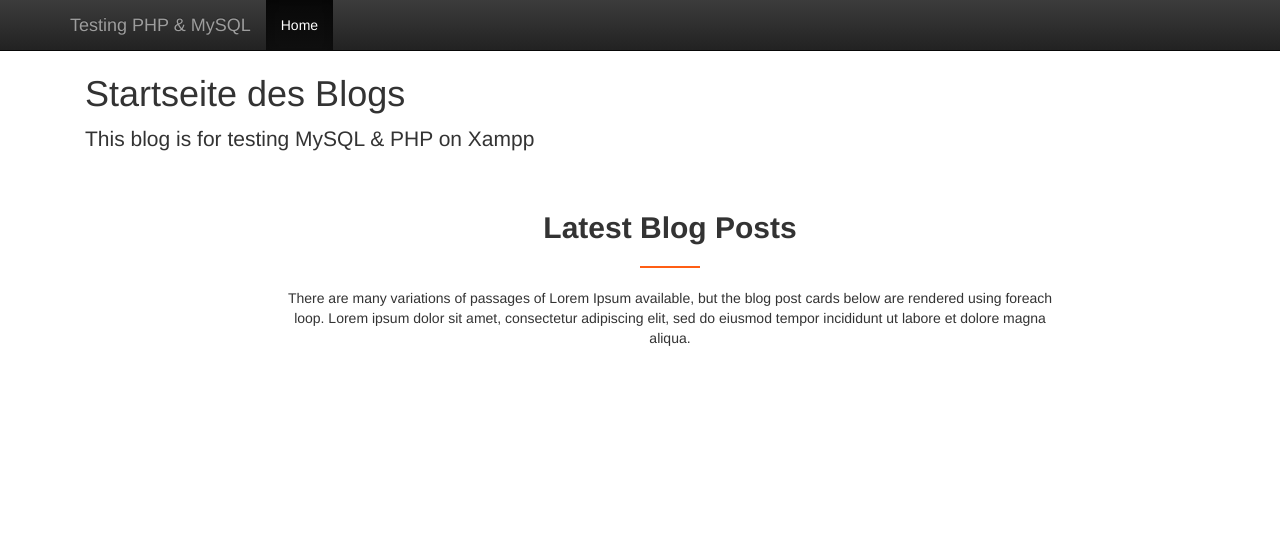
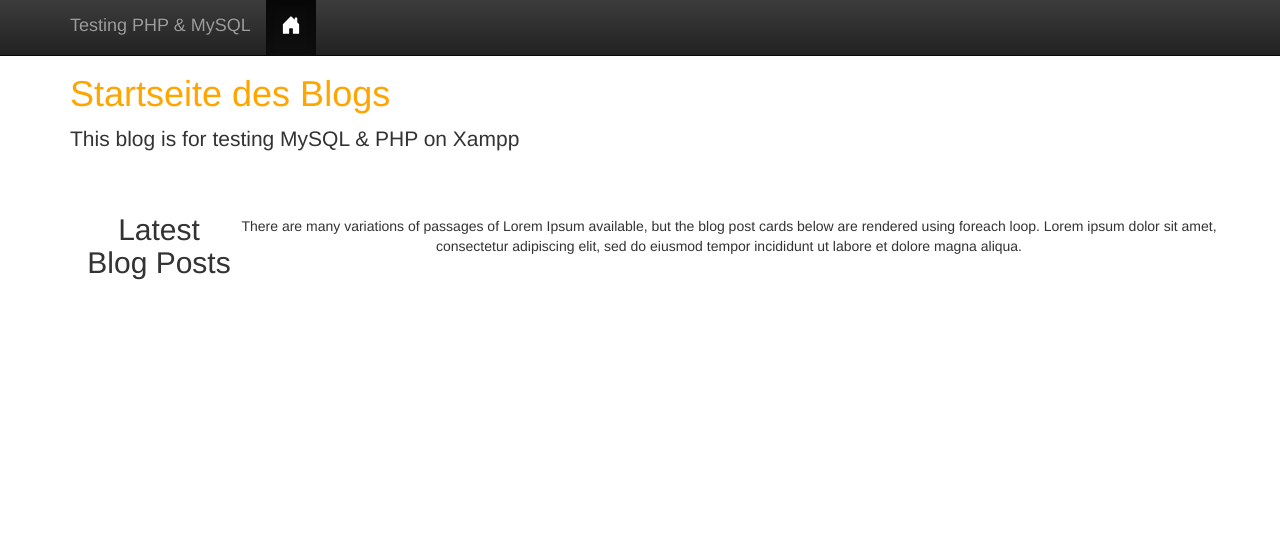
Before and after one commit to Abrellr/PHPblog, a PHP site: page / in a window 1280 px wide. Shown: the top 545 px of the page. Run offline with PHP 8.4, Linux system fonts and the light colour scheme; data that the repository does not hold is empty; some libraries are stand-ins or nearby versions.

Commit message:
iron style

```diff
--- a/pages/elements/header.php
+++ b/pages/elements/header.php
@@ -1,5 +1,6 @@
 <!DOCTYPE html>
 <html lang="en">
+
 <head>
   <meta charset="utf-8">
   <meta http-equiv="X-UA-Compatible" content="IE=edge">
@@ -7,25 +8,17 @@
   <!-- The above 3 meta tags *must* come first in the head; any other head content must come *after* these tags -->
   <meta name="description" content="">
   <meta name="author" content="">
-
   <title>Startseite</title>
-
   <!-- Latest compiled and minified CSS -->
   <link rel="stylesheet" href="https://maxcdn.bootstrapcdn.com/bootstrap/3.3.6/css/bootstrap.min.css" integrity="sha384-1q8mTJOASx8j1Au+a5WDVnPi2lkFfwwEAa8hDDdjZlpLegxhjVME1fgjWPGmkzs7" crossorigin="anonymous">
-
   <!-- Optional theme -->
   <link rel="stylesheet" href="https://maxcdn.bootstrapcdn.com/bootstrap/3.3.6/css/bootstrap-theme.min.css" integrity="sha384-fLW2N01lMqjakBkx3l/M9EahuwpSfeNvV63J5ezn3uZzapT0u7EYsXMjQV+0En5r" crossorigin="anonymous">
+  <!-- HTML5 shim and Respond.js for IE8 support of HTML5 elements and media queries -->
+  <link rel="stylesheet" href="../style/style.css">
 
-    <!-- HTML5 shim and Respond.js for IE8 support of HTML5 elements and media queries -->
-   <!-- WARNING: Respond.js doesn't work if you view the page via file:// -->
-   <!--[if lt IE 9]>
-     <script src="https://oss.maxcdn.com/html5shiv/3.7.2/html5shiv.min.js"></script>
-     <script src="https://oss.maxcdn.com/respond/1.4.2/respond.min.js"></script>
-   <![endif]-->
 </head>
 
 <body>
-
   <nav class="navbar navbar-inverse navbar-fixed-top">
     <div class="container">
       <div class="navbar-header">
@@ -39,12 +32,11 @@
       </div>
       <div id="navbar" class="collapse navbar-collapse">
         <ul id="navItem" class="nav navbar-nav">
-            <li class="active"><a href="index.php">Home</a></li>
+          <li class="active"><a href="index.php"><i class="bi bi-house-door-fill"></i><svg xmlns="http://www.w3.org/2000/svg" width="20" height="20" fill="white" class="bi bi-house-door-fill" viewBox="0 0 16 16">
+                <path d="M6.5 14.5v-3.505c0-.245.25-.495.5-.495h2c.25 0 .5.25.5.5v3.5a.5.5 0 0 0 .5.5h4a.5.5 0 0 0 .5-.5v-7a.5.5 0 0 0-.146-.354L13 5.793V2.5a.5.5 0 0 0-.5-.5h-1a.5.5 0 0 0-.5.5v1.293L8.354 1.146a.5.5 0 0 0-.708 0l-6 6A.5.5 0 0 0 1.5 7.5v7a.5.5 0 0 0 .5.5h4a.5.5 0 0 0 .5-.5z" />
+              </svg></a></li>
         </ul>
       </div>
     </div>
   </nav>
-
   <br /><br />
-
-    <div class="container">
--- a/pages/index.php
+++ b/pages/index.php
@@ -1,9 +1,9 @@
 <?php include("../database.php"); ?>
 <?php include("./elements/header.php"); ?>
 
-
 <!DOCTYPE html>
 <html lang="en">
+
 <head>
   <meta charset="utf-8">
   <meta http-equiv="X-UA-Compatible" content="IE=edge">
@@ -21,21 +21,16 @@
   <link rel="stylesheet" href="https://maxcdn.bootstrapcdn.com/bootstrap/3.3.6/css/bootstrap-theme.min.css" integrity="sha384-fLW2N01lMqjakBkx3l/M9EahuwpSfeNvV63J5ezn3uZzapT0u7EYsXMjQV+0En5r" crossorigin="anonymous">
   <link rel="stylesheet" href="./style/style.css">
   <!-- HTML5 shim and Respond.js for IE8 support of HTML5 elements and media queries -->
-   <!-- WARNING: Respond.js doesn't work if you view the page via file:// -->
-   <!--[if lt IE 9]>
-     <script src="https://oss.maxcdn.com/html5shiv/3.7.2/html5shiv.min.js"></script>
-     <script src="https://oss.maxcdn.com/respond/1.4.2/respond.min.js"></script>
-   <![endif]-->
 </head>
 
-  <body>
+
 <div class="container">
-      <h1>Startseite des Blogs</h1>
+  <h1 id="blogTitle">Startseite des Blogs</h1>
   <p class="lead">This blog is for testing MySQL & PHP on Xampp</p>
   <!--fetch and loop the data from database here-->
-      <?php $res = fetch_posts();?>
+  <?php $res = fetch_posts(); ?>
   <ul>
-        <?php foreach ($res AS $row): ?>
+    <?php foreach ($res as $row) : ?>
       <li>
         <a href="post.php?id=<?php echo $row['id']; ?>">
           <?php echo $row["title"]; ?>
@@ -52,8 +47,8 @@
   <section class="blog-area pt-5 pb-5">
     <div class="container">
       <div class="row">
-                    <div class="col-xl-12 text-center pb-3">
-                        <div class="section-title service-title">
+        <div class="col-xl-12 col-sm-12 col-xs-12 text-center">
+          <div class="section-title">
             <h2>Latest Blog Posts</h2>
             <p>There are many variations of passages of Lorem Ipsum available, but the blog post cards below are rendered using foreach loop.
               Lorem ipsum dolor sit amet, consectetur adipiscing elit, sed do eiusmod tempor incididunt ut labore et dolore magna aliqua.
@@ -61,13 +56,14 @@
           </div>
         </div>
       </div>
-                <?php $res = fetch_posts();?>
-                <?php foreach ($res AS $row): ?>
-                <div class="row">
-                    <div class="col-xl-4 col-lg-4 col-md-6 mb-30">
+      <div class="row" style="padding: 2em;">
+        <?php $res = fetch_posts(); ?>
+        <?php foreach ($res as $row) : ?>
+
+          <div id="cardCol" class="col-xl-4 col-lg-4 col-md-6 col-sm-12" style="margin-bottom: 2em;">
             <div class="blog-wrapper home-blog-wrapper white-bg">
               <div class="blog-thumb">
-                                <a href="post.php?id=<?php echo $row['id']; ?>" >
+                <a href="post.php?id=<?php echo $row['id']; ?>">
                   <img src="https://images.unsplash.com/photo-1529380996459-a5a4eeea810a?ixlib=rb-1.2.1&ixid=MXwxMjA3fDB8MHxwaG90by1wYWdlfHx8fGVufDB8fHw%3D&auto=format&fit=crop&w=750&q=80" alt="" />
                 </a>
               </div>
@@ -85,7 +81,7 @@
                 </p>
               </div>
               <div class="link-box home-blog-link">
-                              <a href="post.php?id=<?php echo $row['id']; ?>" >Read More</a>
+                <a href="post.php?id=<?php echo $row['id']; ?>">Read More</a>
               </div>
             </div>
           </div>
@@ -93,7 +89,7 @@
       </div>
     </div>
   </section>
-
 </div>
 
+</body>
 <?php include("./elements/footer.php"); ?>
--- a/pages/post.php
+++ b/pages/post.php
@@ -1,13 +1,14 @@
 <?php include("../database.php"); ?>
 <?php include("elements/header.php"); ?>
 
-<h1>Post.php</h1>
 
 <?php
 $id = $_GET['id'];
 $post = fetch_post($id);
 ?>
 
+<div class="container fluid">
+    <h1>Post Page</h1>
     <div class="panel panel-default">
         <div class="panel-heading">
             <h3 class="panel-title"><?php echo $post["title"]; ?></h3>
@@ -16,4 +17,5 @@ $post = fetch_post($id);
             <?php echo $post["content"]; ?>
         </div>
     </div>
+</div>
 <?php include("elements/footer.php"); ?>
--- a/pages/style/style.css
+++ b/pages/style/style.css
@@ -2,51 +2,45 @@ body {
   padding: 1em;
 }
 
+#blogTitle {
+  color: orange;
+}
+
 /* blog post cards css credit to https://codepen.io/baahubali92/pen/yGEXww */
+
 ul {
   margin: 0px;
   padding: 0px;
 }
-a:focus, a:hover, .portfolio-cat a:hover, .footer -menu li a:hover {
-    color: #2B96CC;
+a:focus,
+a:hover,
+.portfolio-cat a:hover,
+.footer -menu li a:hover {
+  color: #2b96cc;
   text-decoration: none;
 }
 
+#navTop {
+  height: 400px;
+  background-color: #2b96cc;
+}
 
-.section-title h2 {
-  position: relative;
+.section-title {
   margin-bottom: 45px;
-  display: inline-block;
-  font-weight: 600;
-  line-height: 1;
+  display: flex;
+  justify-content: center;
+  align-items: center;
 }
-.section-title h2::before {
-    content: "";
-    position: absolute;
-    left: 50%;
-    width: 60px;
-    height: 2px;
-    background: #ff5e14;
-    bottom: -25px;
-    margin-left: -30px;
-}
-.section-title.service-title p {
-  padding: 0 190px;
-  margin-bottom: 10px;
-}
+
 .blog-area {
   min-height: 100vh;
 }
-.blog-wrapper {
-  background: #fff;
-  overflow: hidden;
-  padding: 20px;
-}
-.home-blog-wrapper{
-  transition: .3s;
+
+.home-blog-wrapper {
+  transition: 0.3s;
 }
 .blog-wrapper.home-blog-wrapper:hover {
-  box-shadow: 10px 20px 30px rgba(0,0,0,.12);
+  box-shadow: 10px 20px 30px rgba(0, 0, 0, 0.12);
 }
 .blog-thumb {
   margin-bottom: 20px;
@@ -60,8 +54,6 @@ a:focus, a:hover, .portfolio-cat a:hover, .footer -menu li a:hover {
   padding: 0;
   text-align: left;
 }
-
-
 
 .blog-content.home-blog h2 {
   font-size: 18px;
@@ -98,9 +90,15 @@ a:focus, a:hover, .portfolio-cat a:hover, .footer -menu li a:hover {
 .embed-responsive {
   margin-bottom: 20px;
 }
-.meta-info ul li:first-child{padding-left:0}
-.meta-info ul li a{color:#ff5e14}
-.meta-info ul li a:hover{color:#444}
+.meta-info ul li:first-child {
+  padding-left: 0;
+}
+.meta-info ul li a {
+  color: #ff5e14;
+}
+.meta-info ul li a:hover {
+  color: #444;
+}
 .meta-info ul li::before {
   border: 1px solid #999;
   border-radius: 5px;
@@ -111,10 +109,16 @@ a:focus, a:hover, .portfolio-cat a:hover, .footer -menu li a:hover {
   top: 6px;
   width: 5px;
 }
-.meta-info ul li:first-child:before{display:none}
+.meta-info ul li:first-child:before {
+  display: none;
+}
 .blog-thumb img {
   width: 100%;
 }
 .link-box a {
   font-weight: 600;
 }
+
+.card {
+  display: flex;
+}
```
Also changed, not shown: pages/sitemap.php (+5 -3 lines). Lines whose indentation alone changed are shown as unchanged.
